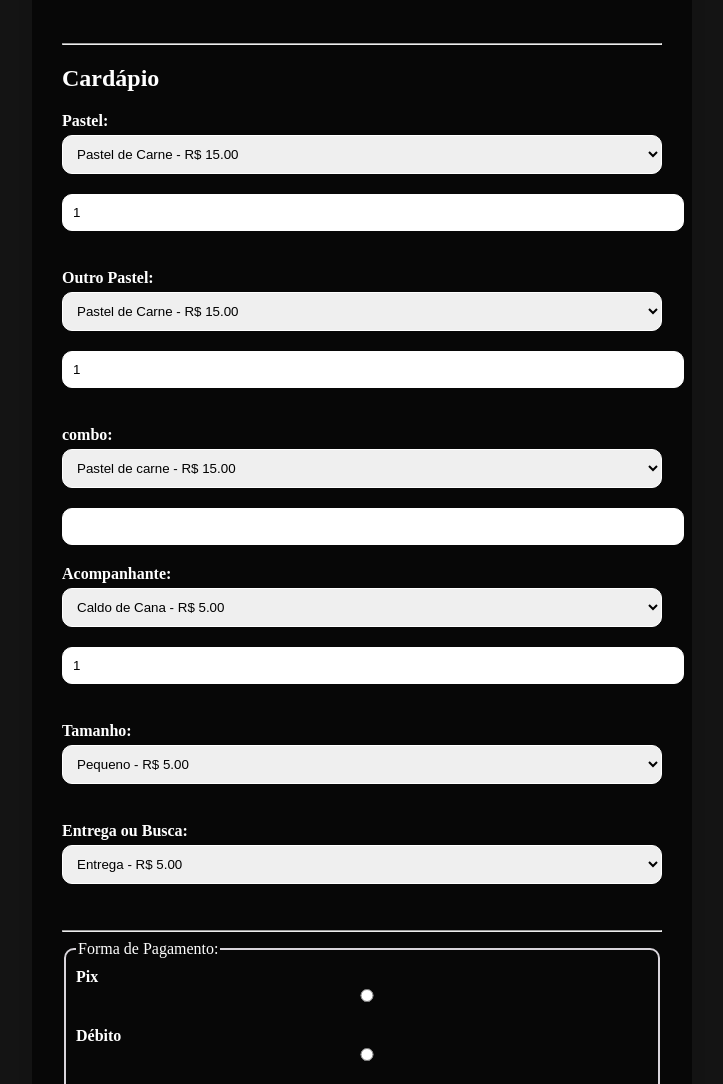
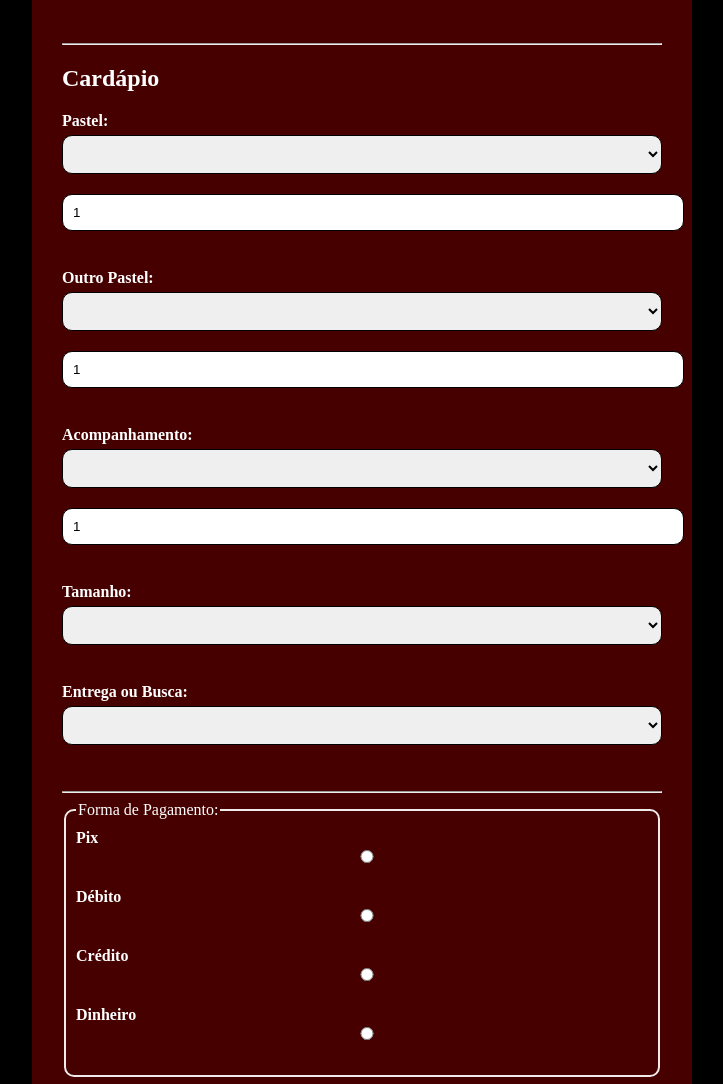
Before and after one commit to jeandahmer2010/la_Casa_DePastel, a plain HTML site: page index.html in a window 1280 px wide. Shown: the part 422-1506 px from the top of the page, without its empty margins (278-1001 px from the left). Drawn offline with Linux system fonts and the light colour scheme.

Commit message:
Add files via upload

```diff
--- a/index.html
+++ b/index.html
@@ -8,8 +8,10 @@
 </head>
 <body>
 <main>
+
     <header>
-        <img class="logo" src="imagens/logo" alt="logotipo">
+    <img class="logo" src="imagens/logo" alt="logotipo">
+
     </header>
 </main>
     <form id="FormPastel" action="#" method="post">
@@ -34,21 +36,17 @@
         <h2>Cardápio</h2>
         <label for="cardapio">Pastel: </label>
          <select id="cardapio" name="cardapio"></select>
-         <input type="number" id="qtdCardapio" value="1" min="0">
+         <input type="number" id="qtdCardapio" value="1" min="1" max="10">
         <br><br>
 
         <label for="cardapioww">Outro Pastel: </label>
          <select id="cardapioww" name="cardapioww"></select>
-         <input type="number" id="qtdCardapio2" value="1" min="0">
+         <input type="number" id="qtdCardapio2" value="1" min="0" max="10">
        <br><br>
 
-       <label for="cardapioww">combo:</label>
-       <select name="combo" id="combo"></select>
-       <input type="number" value="combo">
-
-        <label for="acompanhantee">Acompanhante: </label>
+        <label for="acompanhantee">Acompanhamento: </label>
          <select id="acompanhantee" name="acompanhantee"></select>
-         <input type="number" id="qtdAcompanhante" value="1" min="0">
+         <input type="number" id="qtdAcompanhante" value="1" min="0" max="5">
        <br><br>
 
         <label for="tamanho">Tamanho: </label>
@@ -112,3 +110,7 @@
     </main>
 </body>
 </html>
+
+    </main>
+</body>
+</html>
--- a/script.js
+++ b/script.js
@@ -1,40 +1,30 @@
-const combo_loja = [
-    { id: "Carne", pastel: " Pastel de carne - R$ 15.00", preco: 15.00                     },
-    { id: "Frango", pastel: "Pastel de Frango - R$ 15.00", preco: 15.00                    },
-    { id: "Queijo", pastel: "Pastel de queijo - R$ 15.00", preco: 15.00                    },
-    { id: "CarneQueijo", pastel: "Pastel de Carne com Queijo - R$15.00", preco: 15.00      },
-    { id: "chocolate", pastel: "Pastel de chocolate - R$ 20.00", preco:  20.00             },
-    { id: "Cheddar", pastel: "Pastel de Carne com Cheddar - R$ 20.00", preco: 20.00        },
-
-
-
-];
-
-
-
 const cardapio_loja = [
-    { id: "Carne", pastel: " Pastel de Carne - R$ 15.00 ", preco: 15.00                  },
-    { id: "Frango", pastel: " Pastel de Frango - R$ 15.00 ", preco: 15.00                },
-    { id: "Queijo", pastel: " Pastel de Queijo - R$ 15.00 ", preco: 15.00                },
-    { id: "CarneQueijo", pastel: " Pastel de Carne com Queijo - R$ 15.00 ", preco: 15.00 },
-    { id: "Chocolate", pastel: " Pastel de Chocolate - R$ 20.00 ", preco: 20.00          },
-    { id: "Cheddar", pastel: " Pastel de Carne com Cheddar - R$ 20.00 ", preco: 20.00    }
+    { id: "Carne", pastel: " Pastel de Carne - R$3,99 ", preco: 3.99                  },
+    { id: "Frango", pastel: " Pastel de Frango - R$3,99 ", preco: 3.99                },
+    { id: "Chocolate", pastel: " Pastel de Chocolate - R$6,99 ", preco: 6.99          },
+    { id: "ChocolateMorango", pastel: " Pastel de Chocolate com Morango - R$6,99 ", preco: 6.99   },
+    { id: "Queijo", pastel: " Pastel de Queijo - R$3,99 ", preco: 3.99                },
+    { id: "CarneQueijo", pastel: " Pastel de Carne com Queijo - R$3,99 ", preco: 3.99 },
+    { id: "Cheddar", pastel: " Pastel de Carne com Cheddar - R$6,99 ", preco: 6.99    },
+    { id: "frangocatupiri", pastel: " Pastel de Frango com Catupiri - R$6,99 ", preco: 6.99    }
 ];
 
 const cardapio_loja_2 = [
-    { id: "Carne", pastel: " Pastel de Carne - R$ 15.00 ", preco: 15.00                  },
-    { id: "Frango", pastel: " Pastel de Frango - R$ 15.00 ", preco: 15.00                },
-    { id: "Queijo", pastel: " Pastel de Queijo - R$ 15.00 ", preco: 15.00                },
-    { id: "CarneQueijo", pastel: " Pastel de Carne com Queijo - R$ 15.00 ", preco: 15.00 },
-    { id: "Chocolate", pastel: " Pastel de Chocolate - R$ 20.00 ", preco: 20.00          },
-    { id: "Cheddar", pastel: " Pastel de Carne com Cheddar - R$ 20.00 ", preco: 20.00    },
-    { id: "Nada", pastel: " Nada - R$ 0.00 ", preco: 0.00                                }
+    { id: "Carne", pastel: " Pastel de Carne - R$3,99 ", preco: 3.99                  },
+    { id: "Frango", pastel: " Pastel de Frango - R$3,99 ", preco: 3.99                },
+    { id: "Chocolate", pastel: " Pastel de Chocolate - R$6,99 ", preco: 6.99          },
+    { id: "ChocolateMorango", pastel: " Pastel de Chocolate com Morango - R$6,99 ", preco: 6.99   },
+    { id: "Queijo", pastel: " Pastel de Queijo - R$3,99 ", preco: 3.99                },
+    { id: "CarneQueijo", pastel: " Pastel de Carne com Queijo - R$3,99 ", preco: 3.99 },
+    { id: "Cheddar", pastel: " Pastel de Carne com Cheddar - R$6,99 ", preco: 6.99    },
+    { id: "frangocatupiri", pastel: " Pastel de Frango com Catupiri - R$6,99 ", preco: 6.99    }
 ];
 
 const tamanho_loja = [
-    { id: "Pequeno", tamanho: " Pequeno - R$ 5.00 ", preco: 5.00 },
-    { id: "Médio", tamanho: " Médio - R$ 7.00 ", preco: 7.00     },
-    { id: "Grande", tamanho: " Grande - - R$ 10.00 ", preco: 10.00  }
+    { id: "Pequeno", tamanho: " Pequeno ", preco: 2.50 },
+    { id: "Médio", tamanho: " Médio ", preco: 5.00     },
+    { id: "Grande", tamanho: " Grande ", preco: 10.00  },
+    { id: "Gigante", tamanho: " Gigante ", preco: 12.00  }
 ];
 
 const entrega_loja = [
@@ -45,8 +35,7 @@ const entrega_loja = [
 const acompanhante_loja = [
     { id: "Caldo de Cana", acompanhante: "Caldo de Cana - R$ 5.00 ", preco: 5.00},
     { id: "Suco Natural", acompanhante: "Suco Natural - R$ 3.00 ", preco: 3.00  },
-    { id: "Refrigerante", acompanhante: "Refrigerante - R$ 7.00 ", preco: 7.00  },
-    { id: "Nada", acompanhante: "Nenhum - R$ 0.00 ", preco: 0.00                }
+    { id: "Refrigerante", acompanhante: "Refrigerante - R$ 7.00 ", preco: 7.00  }
 ];
 
 function preencher(){
@@ -94,14 +83,6 @@ function preencher(){
          option.textContent = item.tipo.trim();
          selectEntrega.appendChild(option);
      }
-      const selectcombo = document.getElementById("combo");
-       for (let i = 0; i < combo_loja.length; i++) {
-         const item = combo_loja[i];
-         const option = document.createElement("option");
-         option.value = item.id;
-         option.textContent = item.pastel;
-         selectcombo.appendChild(option);
-    }
 }
 preencher();
 
@@ -113,6 +94,12 @@ function procurarPorId(lista, idProcurado) {
     }
     return null;
 }
+function adicionarcombos(comboprettygirl )
+
+
+
+
+
 
 function gerarRelatorio() {
     const PagamentoId = document.querySelector('input[name="pagamento"]:checked')?.value || "Indefinido...";
@@ -148,13 +135,15 @@ function gerarRelatorio() {
        <p><strong>Endereço: </strong> ${enderecoId} </p>
        <p><strong>Pastel: </strong> ${cardapioId} x${qtdCardapio} = R$ ${(cardapioo.preco * qtdCardapio).toFixed(2)}  </p>
        <p><strong>Outro Pastel: </strong> ${cardapioId_2} x${qtdCardapio2} = R$ ${(cardapioww.preco * qtdCardapio2).toFixed(2)}  </p>
-       <p><strong>Acompanhante: </strong> ${acompanhanteId} x${qtdAcompanhante} = R$ ${(acompanhantee.preco * qtdAcompanhante).toFixed(2)}  </p>
+       <p><strong>Acompanhamento: </strong> ${acompanhanteId} x${qtdAcompanhante} = R$ ${(acompanhantee.preco * qtdAcompanhante).toFixed(2)}  </p>
        <p><strong>Tamanho: </strong> ${tamanhoId} = R$ ${tamanhoo.preco.toFixed(2)} </p>
        <p><strong>Modo de Recebimento: </strong> ${entregaId} = R$ ${entregaa.preco.toFixed(2)} </p>
        <p><strong>Preço Total: </strong> R$ ${total.toFixed(2)} </p>
        <p><strong>Modo de Pagamento: </strong> ${PagamentoId}</p>
-       <p>Obrigado por usar o relatório da Lá Casa de Pastel!</p>
+       <p>Obrigado pela preferencia!</p>
+
     `;
 
     document.getElementById("relatorio").innerHTML = relatorioHTML;
+
 }
--- a/style.css
+++ b/style.css
@@ -14,7 +14,7 @@
 }
 
 body{
-    background-color: rgb(20, 20, 20);
+    background-color: rgb(0, 0, 0);
     height: 2000px;
     color: rgb(255, 255, 255);
 }
@@ -24,7 +24,7 @@ body{
 }
 
 form {
-  background: rgb(7, 7, 7);
+  background: rgb(70, 0, 0);
   max-width: 600px;
   margin: 40px auto;
   padding: 20px 30px;
@@ -41,17 +41,16 @@ label {
 input, select {
   width: 100%;
   padding: 10px;
-  border: 1px solid #ffffff;
+  border: 1px solid #000000;
   border-radius: 10px;
   margin-bottom: 20px;
 }
 
 fieldset {
-  border: 2px solid #ece7eeea;
+  border: 2px solid #ffffffea;
   border-radius: 10px;
   padding: 10px;
   margin-bottom: 20px;
-
 }
 
 header {
@@ -62,8 +61,8 @@ header {
 }
 
 button {
-  background-color: #f7f0f0;
-  color: rgb(247, 163, 163);
+  background-color: #ffffff;
+  color: rgb(143, 0, 0);
   border: none;
   padding: 12px 20px;
   border-radius: 8px;
@@ -74,5 +73,6 @@ button {
 }
 
 button:hover {
-  background-color: #0a0a0a;
+  background-color: #6d0000;
+  color: rgb(255, 255, 255);
 }
```
Also changed, not shown: 2 other files.
